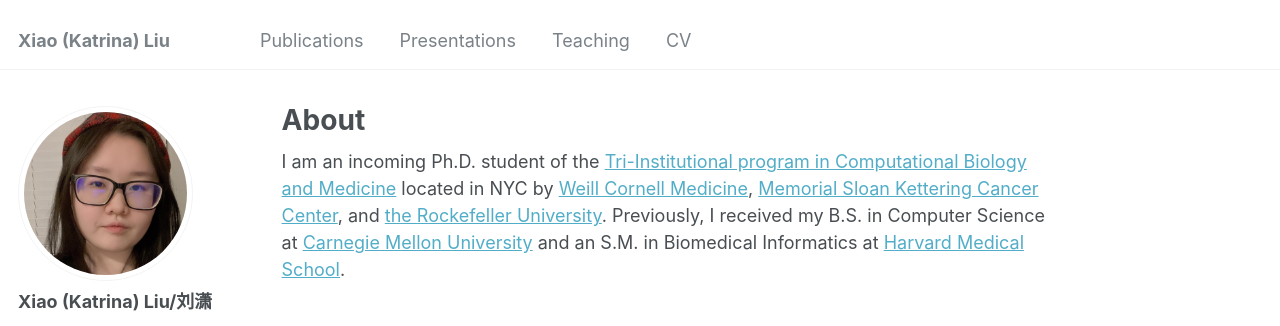
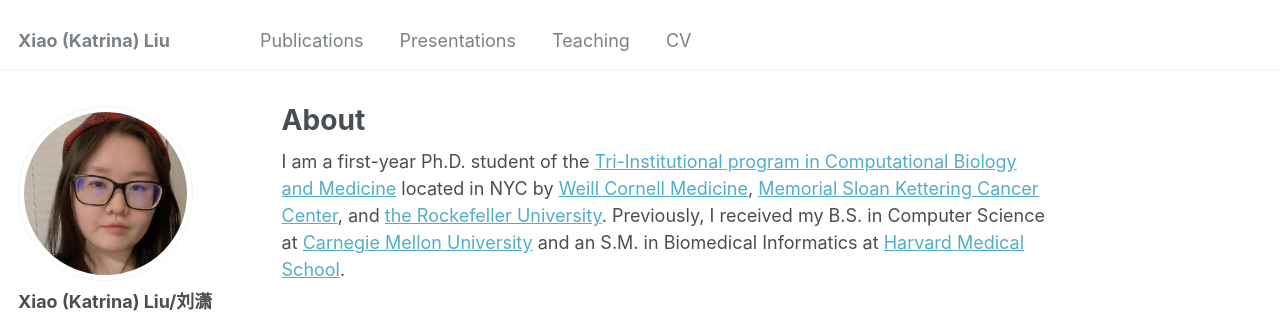
Before and after one commit to katrina-liu/katrina-liu.github.io, a Jekyll site: the page built from _pages/about.md, in a window 1280 px wide. Shown: the top 326 px of the page. Built offline with Jekyll 4.4.1, drawn with Linux system fonts in a browser that asks for light colours; some web fonts are replaced.

Commit message:
Update about.md

```diff
--- a/_pages/about.md
+++ b/_pages/about.md
@@ -7,7 +7,7 @@
   - /about.html
 ---
 
-I am an incoming Ph.D. student of the [Tri-Institutional program in Computational Biology and Medicine](https://compbio.triiprograms.org/) located in NYC by [Weill Cornell Medicine](https://gradschool.weill.cornell.edu/), [Memorial Sloan Kettering Cancer Center](https://www.mskcc.org/research/ski), and [the Rockefeller University](https://www.rockefeller.edu/). Previously, I received my B.S. in Computer Science at [Carnegie Mellon University](https://www.cs.cmu.edu/) and an S.M. in Biomedical Informatics at [Harvard Medical School](https://dbmi.hms.harvard.edu/).
+I am a first-year Ph.D. student of the [Tri-Institutional program in Computational Biology and Medicine](https://compbio.triiprograms.org/) located in NYC by [Weill Cornell Medicine](https://gradschool.weill.cornell.edu/), [Memorial Sloan Kettering Cancer Center](https://www.mskcc.org/research/ski), and [the Rockefeller University](https://www.rockefeller.edu/). Previously, I received my B.S. in Computer Science at [Carnegie Mellon University](https://www.cs.cmu.edu/) and an S.M. in Biomedical Informatics at [Harvard Medical School](https://dbmi.hms.harvard.edu/).
 
 My research interests
 ------
```
